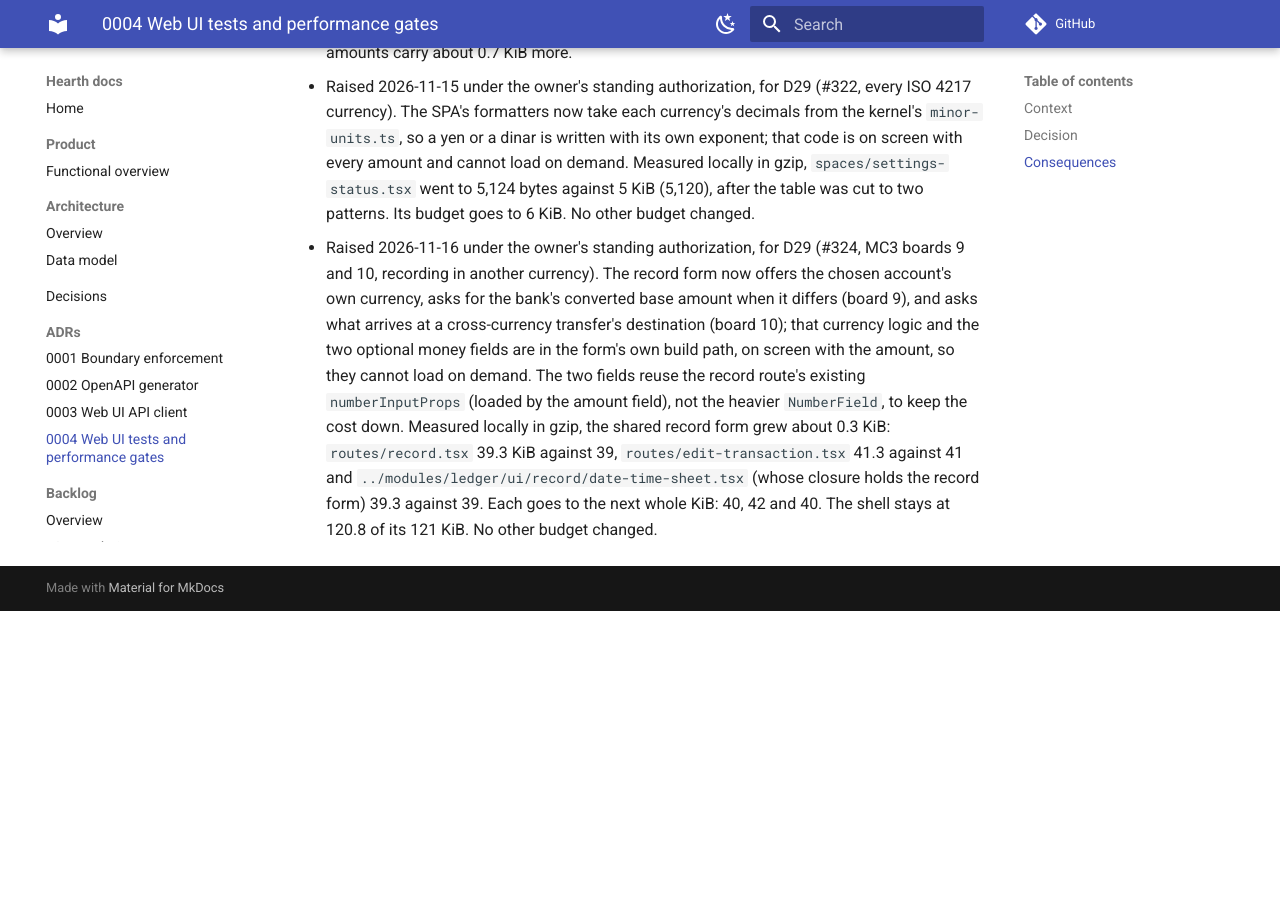
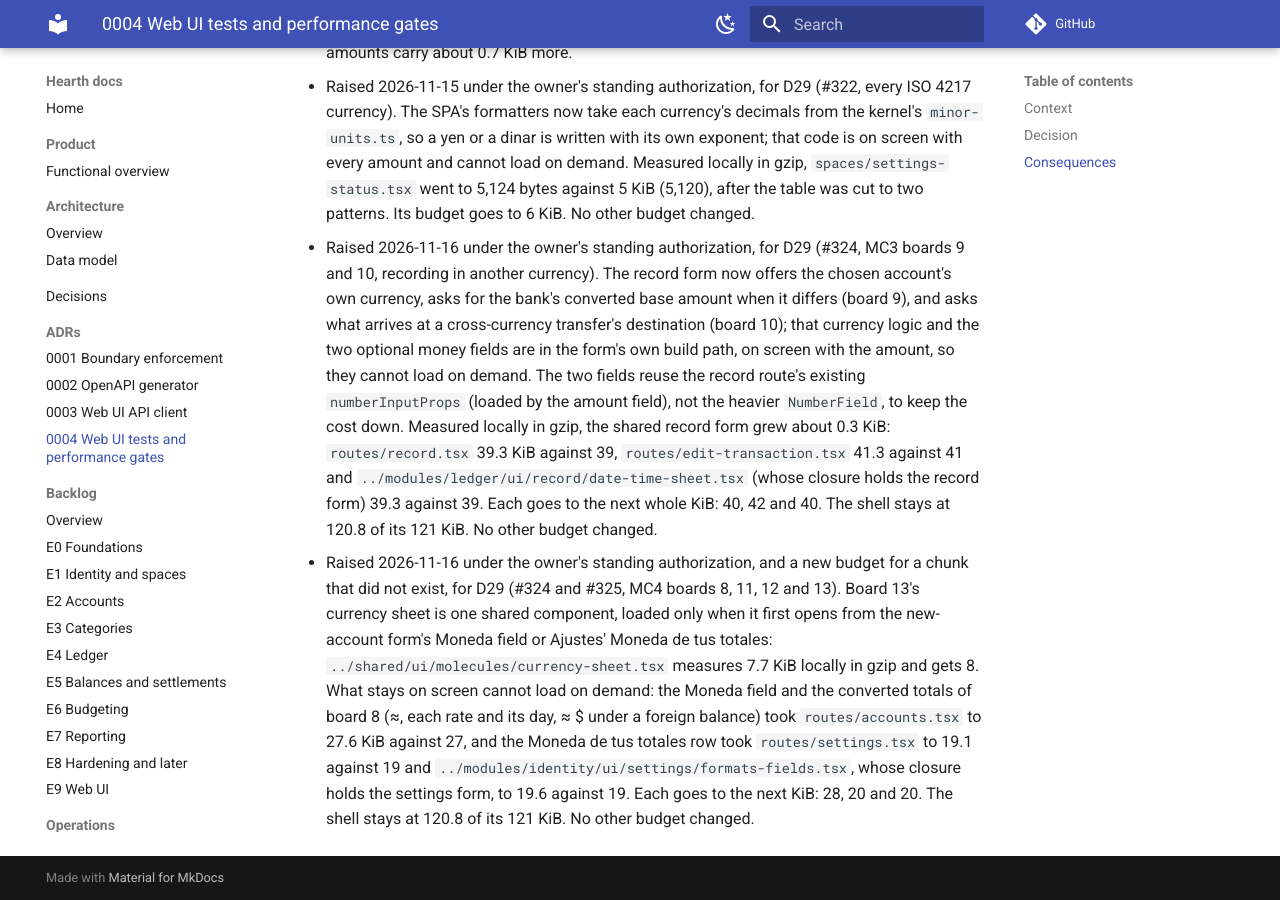
Before and after one commit to Facabore/Hearth, an MkDocs documentation site: the page built from docs/adr/0004-web-ui-testing-and-performance-gates.md, in a window 1280 px wide and 900 px high, scrolled down 12757 px. Built offline with MkDocs 1.6.1 and Material for MkDocs 9.7.7, drawn with Linux system fonts in a browser that asks for light colours; comment, search, counter and statistics services are not loaded; before the commit the page ends 13368 px from its top, so only the background shows below that.

Commit message:
perf(spa): budgets for the currency sheet and the converted totals (D29, Refs #325)
Under the owner's standing authorization (ADR 0004): the currency sheet's new chunk
gets 8 KiB, and routes/accounts.tsx, routes/settings.tsx and formats-fields.tsx, each
under 1 KiB over, go to the next KiB.

```diff
--- a/docs/adr/0004-web-ui-testing-and-performance-gates.md
+++ b/docs/adr/0004-web-ui-testing-and-performance-gates.md
@@ -78,3 +78,4 @@ The owner kept React and Next.js on one condition: the UI must be fast, with Cor
 - Raised 2026-11-15 under the owner's standing authorization, for P335 (amounts are fully responsive). Every amount is now drawn by the shared `Amount`, `AmountText` (`src/shared/ui/atoms/amount.tsx`) and `HeroAmount` (`hero-amount.tsx`), which keep it whole on one line and scale a hero figure with its container; they are on screen with each figure, so they cannot load on demand, and each route that draws amounts now loads them as a shared chunk (about 0.4 KiB, plus 0.3 where a route also draws a hero). `HeroAmount` lives in its own module so the routes that only draw rows do not load it. Measured locally in gzip, against the old budget: `../modules/reporting/ui/calendar/cash-flow-calendar.tsx` 29.7 (29), `home/needs-today-host.tsx` 6.1 (6), `routes/account.tsx` 25.5 (25), `routes/accounts.tsx` 26.0 (26), `routes/members.tsx` 22.2 (22), `routes/pending-occurrences.tsx` 18.2 (18), `routes/plan.tsx` 28.1 (28), `routes/record-backdrop.tsx` 33.2 (33) and `../modules/reporting/ui/fund/member-fund-sheet.tsx` 3.9 (4, within the 0.1 KiB CI's gzip adds). Each goes to the next KiB: 30, 7, 26, 27, 23, 19, 29, 34 and 5. `routes/record.tsx` measures 38.5 of its 39 and the shell 120.8 of its 121. No other budget changed. The Lighthouse script budgets were not measured locally; the routes that draw amounts carry about 0.7 KiB more.
 - Raised 2026-11-15 under the owner's standing authorization, for D29 (#322, every ISO 4217 currency). The SPA's formatters now take each currency's decimals from the kernel's `minor-units.ts`, so a yen or a dinar is written with its own exponent; that code is on screen with every amount and cannot load on demand. Measured locally in gzip, `spaces/settings-status.tsx` went to 5,124 bytes against 5 KiB (5,120), after the table was cut to two patterns. Its budget goes to 6 KiB. No other budget changed.
 - Raised 2026-11-16 under the owner's standing authorization, for D29 (#324, MC3 boards 9 and 10, recording in another currency). The record form now offers the chosen account's own currency, asks for the bank's converted base amount when it differs (board 9), and asks what arrives at a cross-currency transfer's destination (board 10); that currency logic and the two optional money fields are in the form's own build path, on screen with the amount, so they cannot load on demand. The two fields reuse the record route's existing `numberInputProps` (loaded by the amount field), not the heavier `NumberField`, to keep the cost down. Measured locally in gzip, the shared record form grew about 0.3 KiB: `routes/record.tsx` 39.3 KiB against 39, `routes/edit-transaction.tsx` 41.3 against 41 and `../modules/ledger/ui/record/date-time-sheet.tsx` (whose closure holds the record form) 39.3 against 39. Each goes to the next whole KiB: 40, 42 and 40. The shell stays at 120.8 of its 121 KiB. No other budget changed.
+- Raised 2026-11-16 under the owner's standing authorization, and a new budget for a chunk that did not exist, for D29 (#324 and #325, MC4 boards 8, 11, 12 and 13). Board 13's currency sheet is one shared component, loaded only when it first opens from the new-account form's Moneda field or Ajustes' Moneda de tus totales: `../shared/ui/molecules/currency-sheet.tsx` measures 7.7 KiB locally in gzip and gets 8. What stays on screen cannot load on demand: the Moneda field and the converted totals of board 8 (≈, each rate and its day, ≈ $ under a foreign balance) took `routes/accounts.tsx` to 27.6 KiB against 27, and the Moneda de tus totales row took `routes/settings.tsx` to 19.1 against 19 and `../modules/identity/ui/settings/formats-fields.tsx`, whose closure holds the settings form, to 19.6 against 19. Each goes to the next KiB: 28, 20 and 20. The shell stays at 120.8 of its 121 KiB. No other budget changed.
```
Also changed, not shown: 1 other file.
